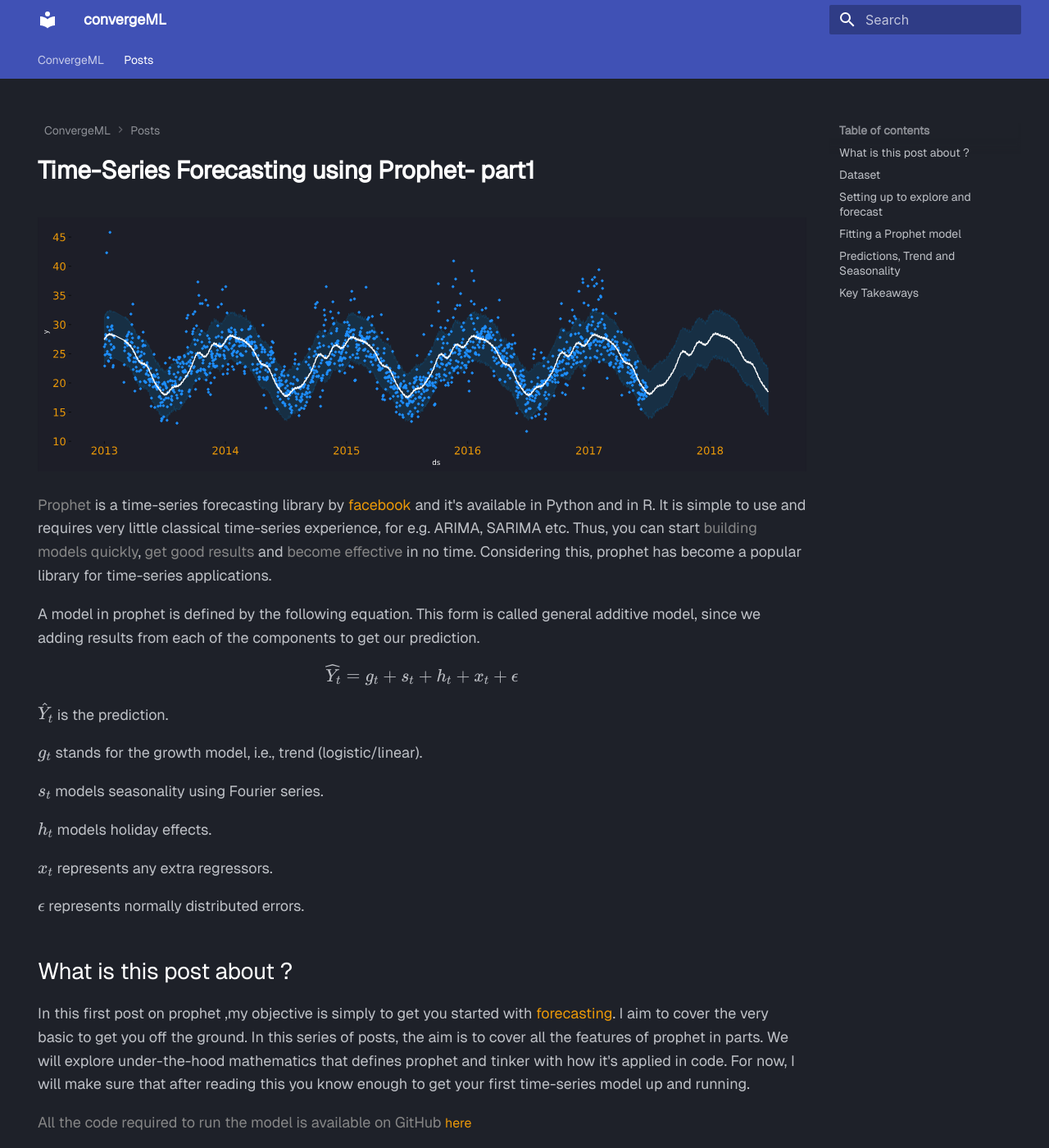
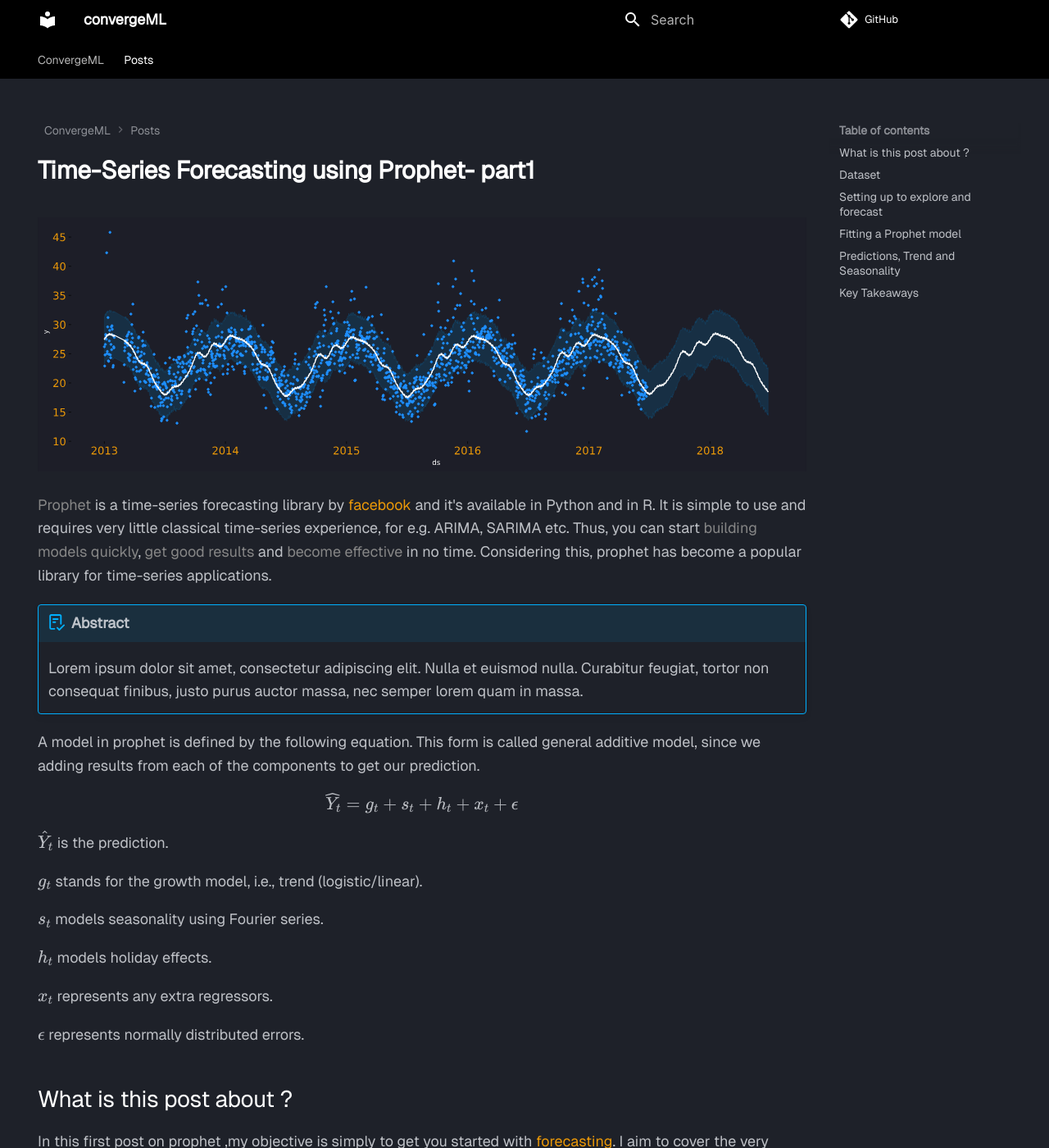
Before and after one commit to shoaibkhanz/convergeml-blog, an MkDocs documentation site: the page built from docs/posts/2020-05-22-Time-Series-Forecasting-using-Prophet-part1.md, in a window 1280 px wide and 1400 px high. Shown: the whole window at 82% size. Built offline with MkDocs 1.6.1 and Material for MkDocs 9.7.7, drawn with Linux system fonts in a browser that asks for light colours; comment, search, counter and statistics services are not loaded; some of the changed text lies outside the part shown.

Commit message:
added packages and more styling

```diff
--- a/docs/posts/2020-05-22-Time-Series-Forecasting-using-Prophet-part1.md
+++ b/docs/posts/2020-05-22-Time-Series-Forecasting-using-Prophet-part1.md
@@ -13,6 +13,11 @@ author: Shoaib Khan
 
 <span style="color:#868686;">Prophet</span> is a time-series forecasting library by <span style="color:#ea9808;">facebook</span> and it's available in Python and in R. It is simple to use and requires very little classical time-series experience, for e.g. ARIMA, SARIMA etc. Thus, you can start <span style="color:#868686;">building models quickly</span>, <span style="color:#868686;">get good results</span> and <span style="color:#868686;">become effective</span> in no time. Considering this, prophet has become a popular library for time-series applications.
 
+!!! abstract
+
+    Lorem ipsum dolor sit amet, consectetur adipiscing elit. Nulla et euismod
+    nulla. Curabitur feugiat, tortor non consequat finibus, justo purus auctor
+    massa, nec semper lorem quam in massa.
 
 A model in prophet is defined by the following equation.
 This form is called general additive model, since we adding results from each of the components to get our prediction.
--- a/docs/stylesheets/extra.css
+++ b/docs/stylesheets/extra.css
@@ -72,11 +72,30 @@ body, .md-content, .md-content__inner, .md-typeset {
 /* Code blocks */
 code, pre {
   font-family: 'Geist Mono', monospace !important;
-  font-size: 14px; /* Standard font size for code snippets */
-  line-height: 1.4;
+  font-size: 18px; /* Standard font size for code snippets */
+  line-height: 1.2;
 }
 
-code, pre {
-  font-family: 'Geist Mono', monospace;
-  font-size: 16px;
+
+/* Set the top navigation header background to black */
+.md-header {
+  background-color: #000000 !important; /* Black background for header */
 }
+
+/* Set the text and icons in the header to white for contrast */
+.md-header__title,
+.md-header__button,
+.md-header__nav a {
+  color: #ffffff !important; /* White text/icons in header */
+}
+/* Set the tabs container and tabs bar to black */
+.md-tabs, .md-tabs__list, .md-tabs__item, .md-tabs__link {
+  background-color: #000000 !important; /* Black background */
+  color: #ffffff !important; /* White text for contrast */
+}
+
+/* Adjust active tab color to remove blue highlighting */
+.md-tabs__item--active .md-tabs__link {
+  background-color: #000000 !important; /* Ensure active tab is also black */
+  color: #ffffff !important;
+}
--- a/mkdocs.yml
+++ b/mkdocs.yml
@@ -1,9 +1,25 @@
 site_name: convergeML
 site_url: https://www.convergeml.com
+repo_url: https://github.com/shoaibkhanz/convergeml-blog
 
 theme:
   name: material
   font: false
+  icon:
+    admonition:
+      note: octicons/tag-16
+      abstract: octicons/checklist-16
+      info: octicons/info-16
+      tip: octicons/squirrel-16
+      success: octicons/check-16
+      question: octicons/question-16
+      warning: octicons/alert-16
+      failure: octicons/x-circle-16
+      danger: octicons/zap-16
+      bug: octicons/bug-16
+      example: octicons/beaker-16
+      quote: octicons/quote-16
+
   palette:
       toggle:
         icon: material/weather-night  # Icon for dark mode
@@ -30,12 +46,25 @@ markdown_extensions:
   - pymdownx.inlinehilite
   - pymdownx.snippets
   - pymdownx.superfences
+  - admonition
 
 extra_javascript:
   - javascripts/katex.js
   - https://unpkg.com/katex@0/dist/katex.min.js
   - https://unpkg.com/katex@0/dist/contrib/auto-render.min.js
 
+extra:
+  social:
+    - icon: fontawesome/brands/linkedin
+      link: https://www.linkedin.com/in/shoaibkhanz/
+
+# plugins:
+# - social:
+#     cards_layout_options:
+#       logo: docs/assets/img/badge_1.png
+#       background_color: "#ff1493"
+
+copyright: Copyright &copy; 2024 Shoaib Khan
 
 # sources:
   # https://squidfunk.github.io/mkdocs-material/reference/math/?h=#katex-docsjavascriptskatexjs
--- a/pyproject.toml
+++ b/pyproject.toml
@@ -5,5 +5,7 @@ description = "Add your description here"
 readme = "README.md"
 requires-python = ">=3.12"
 dependencies = [
-    "mkdocs-material>=9.5.44",
+    "cairosvg>=2.7.1",
+    "mkdocs-material[imaging]>=9.5.44",
+    "pillow>=10.4.0",
 ]
```
Also changed, not shown: 1 other file.
